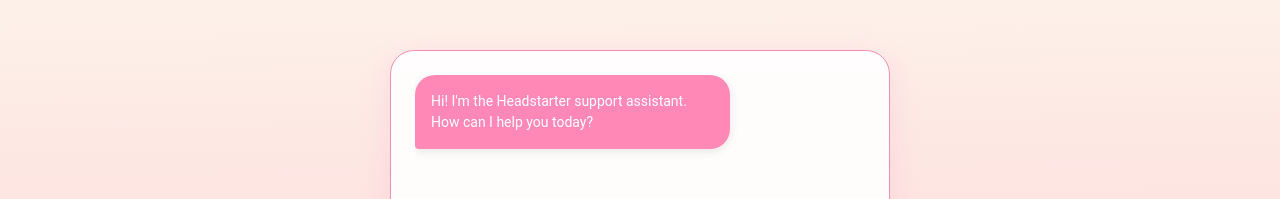
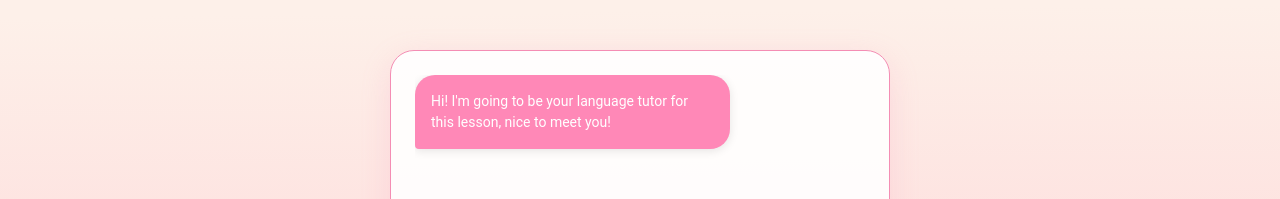
Before and after one commit to Mago223/langchat, a Next.js app: page / in a window 1280 px wide. Shown: the top 199 px of the page. Built offline with nearby package versions, Linux system fonts and the light colour scheme.

Commit message:
modified chat box ui to display tutor message

```diff
--- a/app/page.js
+++ b/app/page.js
@@ -7,7 +7,7 @@
     {
       role: "assistant",
       content:
-        "Hi! I'm the Headstarter support assistant. How can I help you today?",
+        "Hi! I'm going to be your language tutor for this lesson, nice to meet you!",
     },
   ]);
   const [message, setMessage] = useState("");
```
